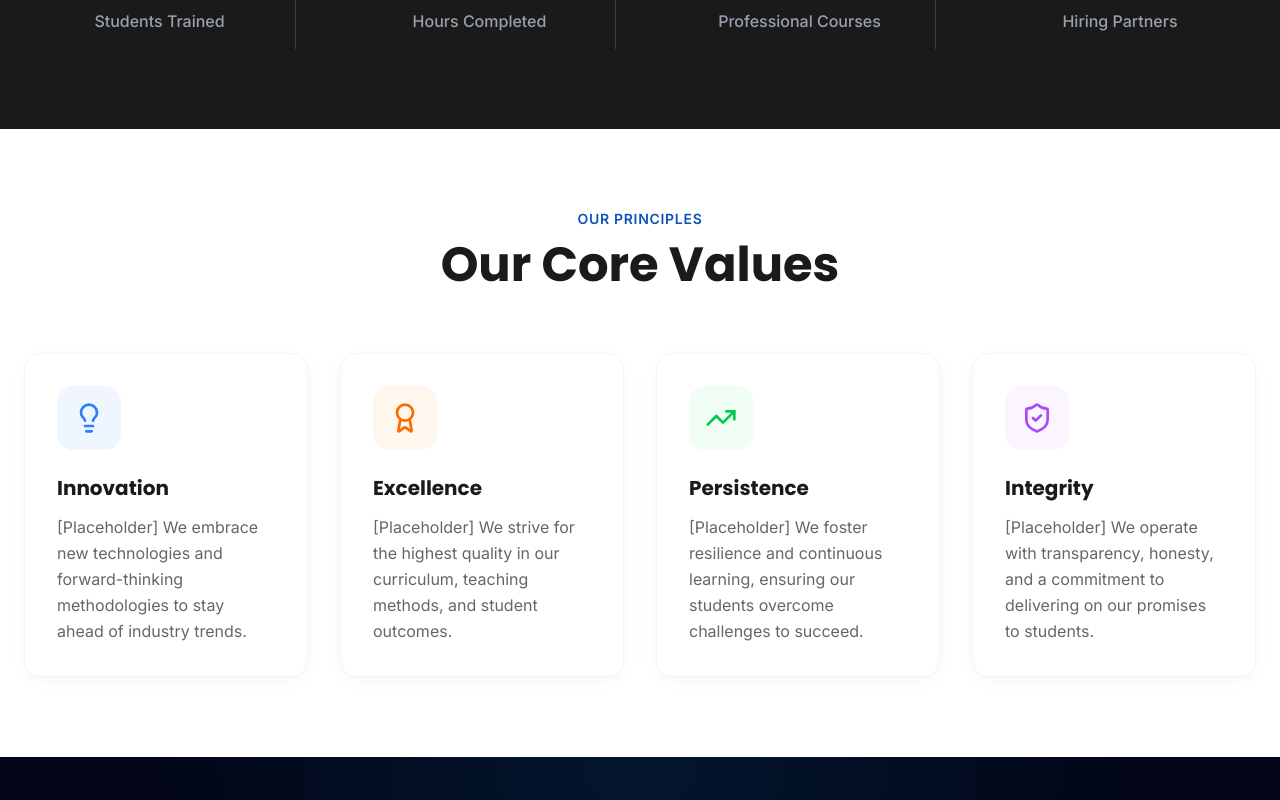
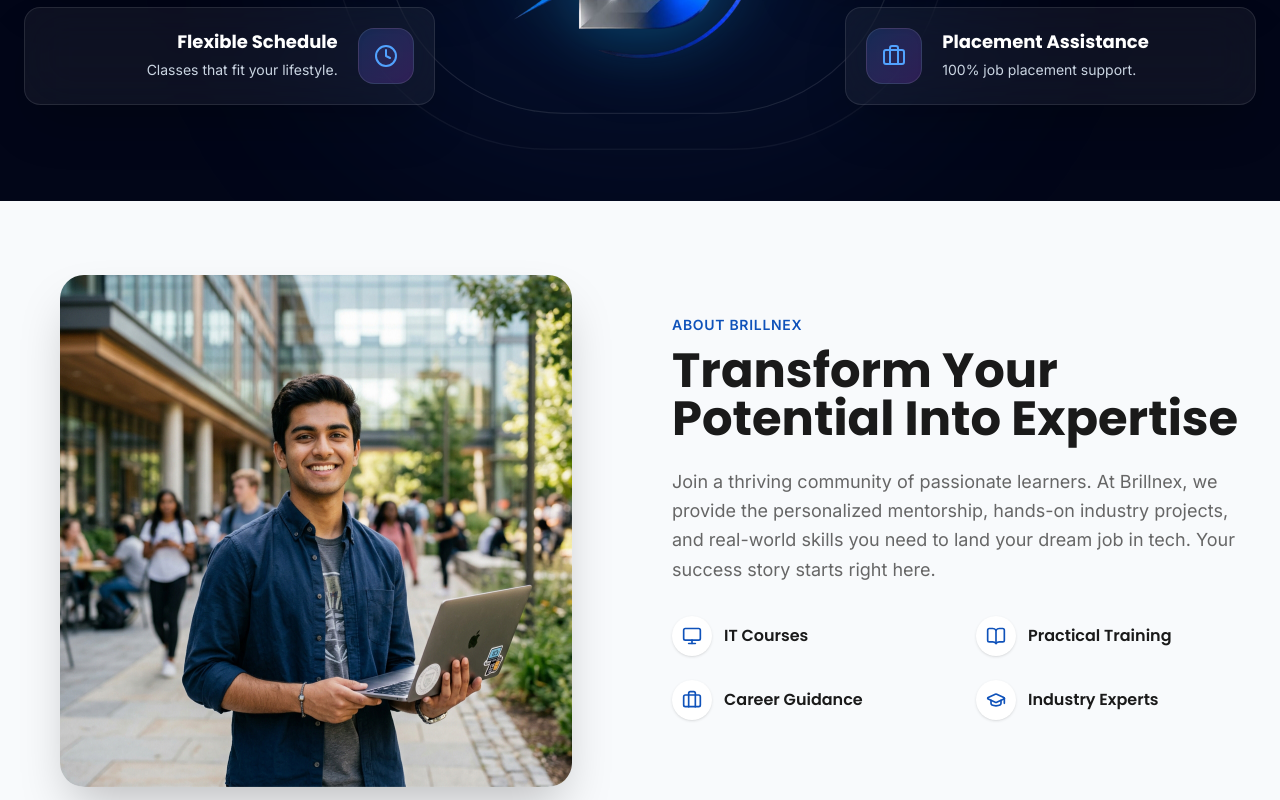
Before and after one commit to reddyrohan2003/brillnex-tech, a Next.js app: page / in a window 1280 px wide. Shown: the part 4100-4900 px from the top of the page. Built offline with nearby package versions, Linux system fonts and the light colour scheme.

Commit message:
remove core values, reorder sections

```diff
--- a/src/app/page.tsx
+++ b/src/app/page.tsx
@@ -1,7 +1,6 @@
 import HeroSection from "@/components/home/HeroSection";
 import HiringPartners from "@/components/home/HiringPartners";
 import AboutSection from "@/components/home/AboutSection";
-import CoreValues from "@/components/home/CoreValues";
 import WhyChooseUs from "@/components/home/WhyChooseUs";
 import AchievementCounters from "@/components/home/AchievementCounters";
 import TrendingCourses from "@/components/home/TrendingCourses";
@@ -16,10 +15,9 @@
       <HiringPartners />
       <TrendingCourses />
       <PricingPlans />
+      <AchievementCounters />
+      <WhyChooseUs />
       <AboutSection />
-      <AchievementCounters />
-      <CoreValues />
-      <WhyChooseUs />
       <LeadFormFAQ />
       <Newsletter />
     </>
```
